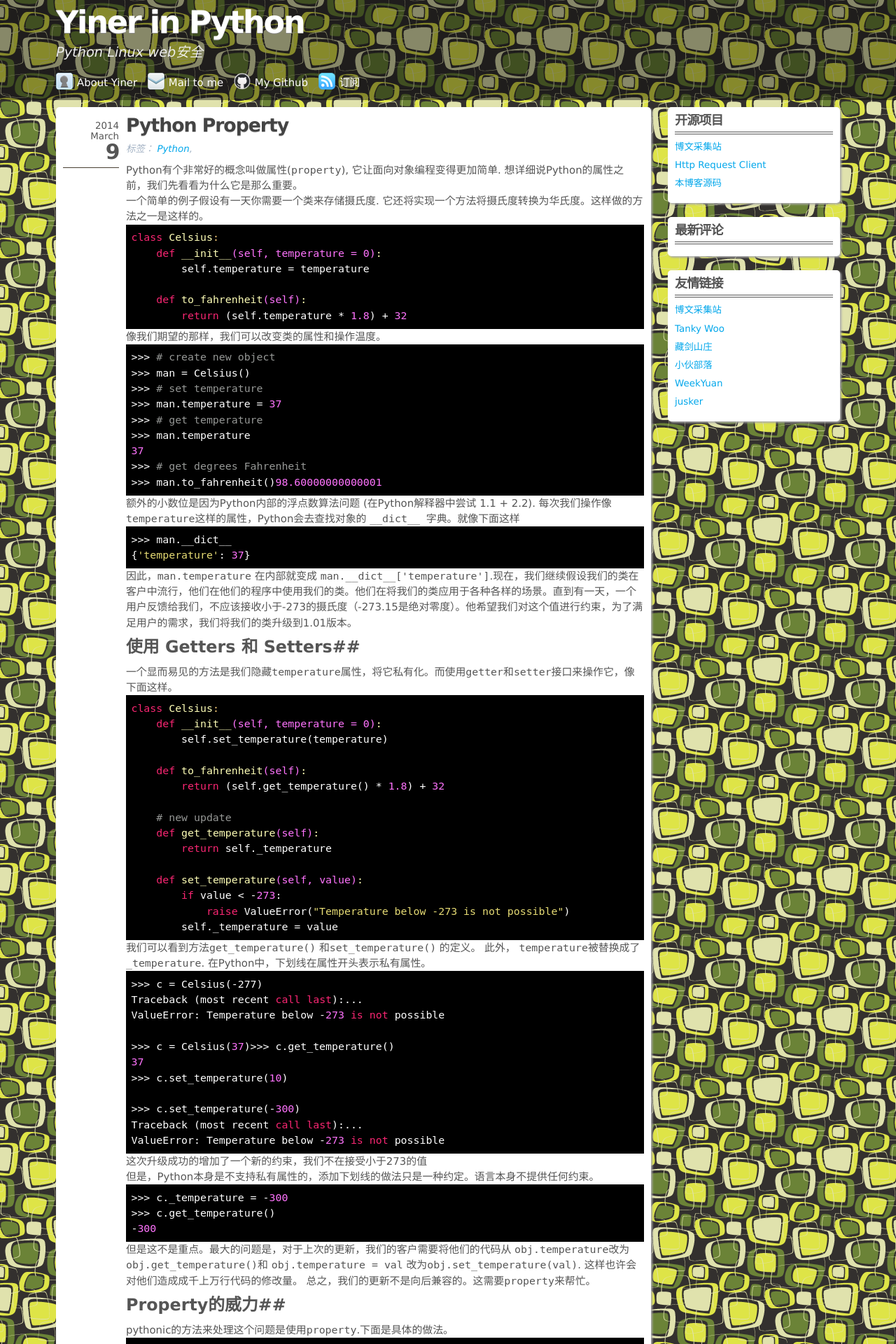
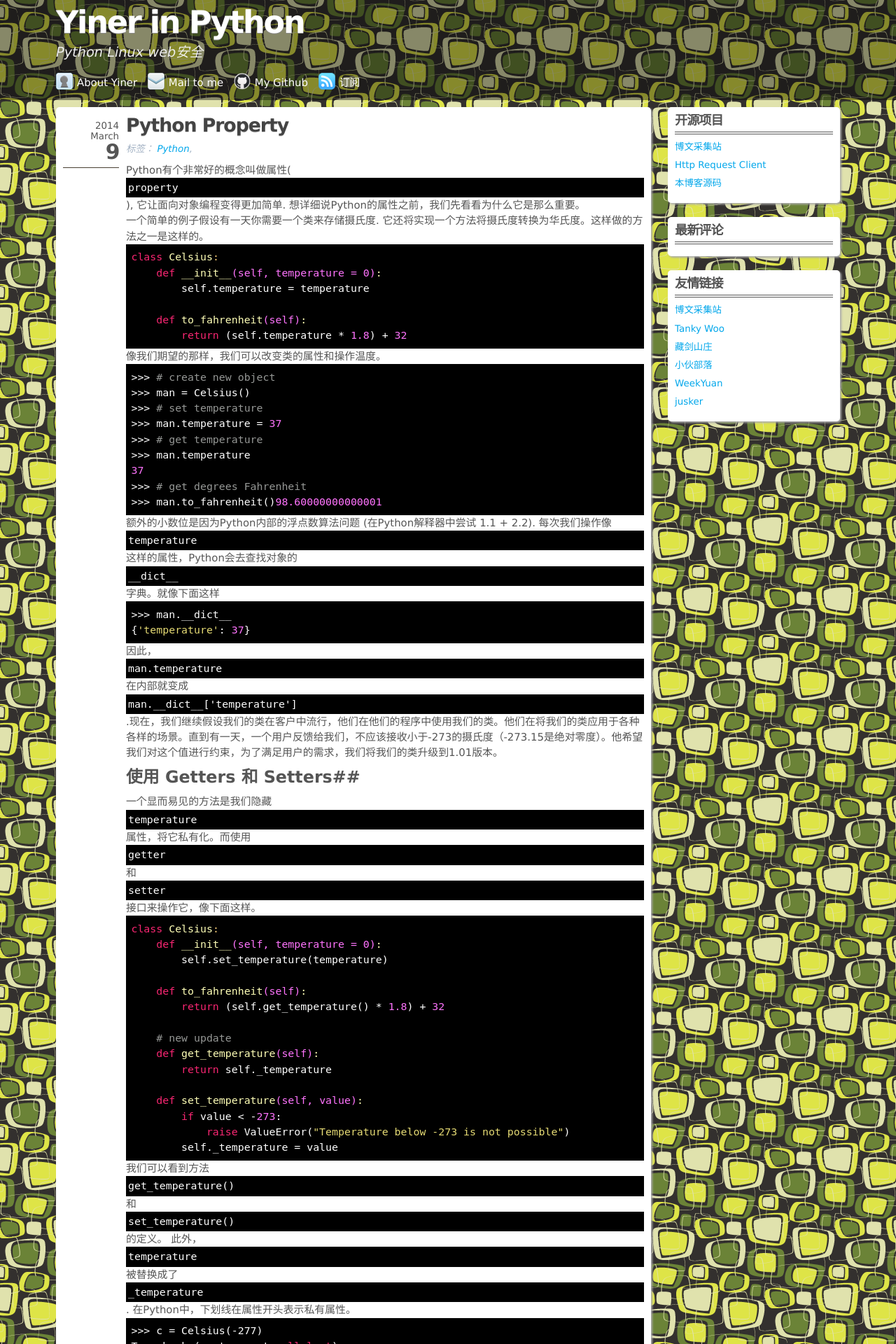
Before and after one commit to Pyiner/_yiner.github.io, a Jekyll site: the page built from index.html, in a window 1280 px wide. Shown: the top 1920 px of the page at 70% size. Built offline with Jekyll 4.4.1, drawn with Linux system fonts in a browser that asks for light colours; the list of posts is cut into pages by our own code; comment, search, counter and statistics services are not loaded.

Commit message:
Update tomorrow-night.css

```diff
--- a/css/tomorrow-night.css
+++ b/css/tomorrow-night.css
@@ -41,6 +41,13 @@ pre code {
   padding: 0.5em;
 }
 
+code {
+  display: block;
+  background: #000000;
+  color: #ffffff;
+  padding: 0.2em;
+}
+
 pre .coffeescript .javascript,
 pre .javascript .xml,
 pre .tex .formula,
```
